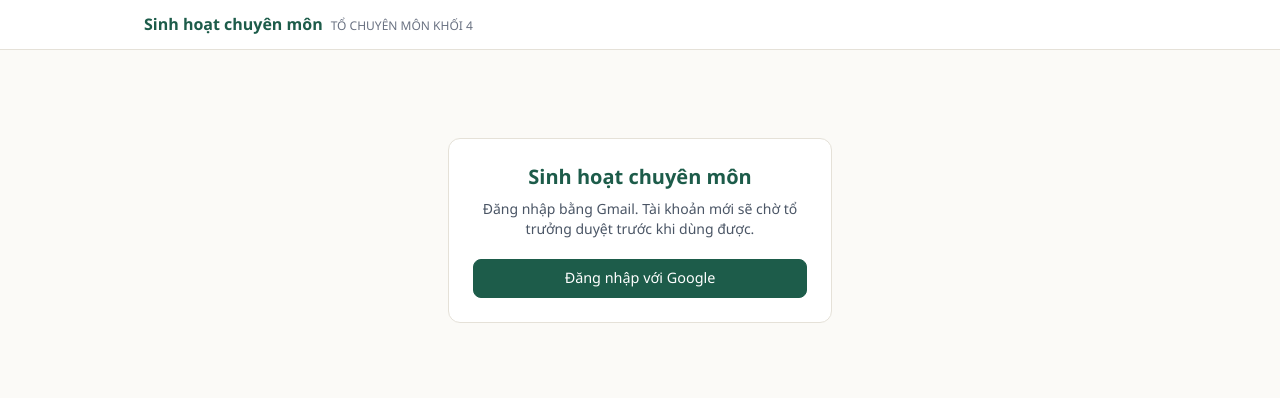
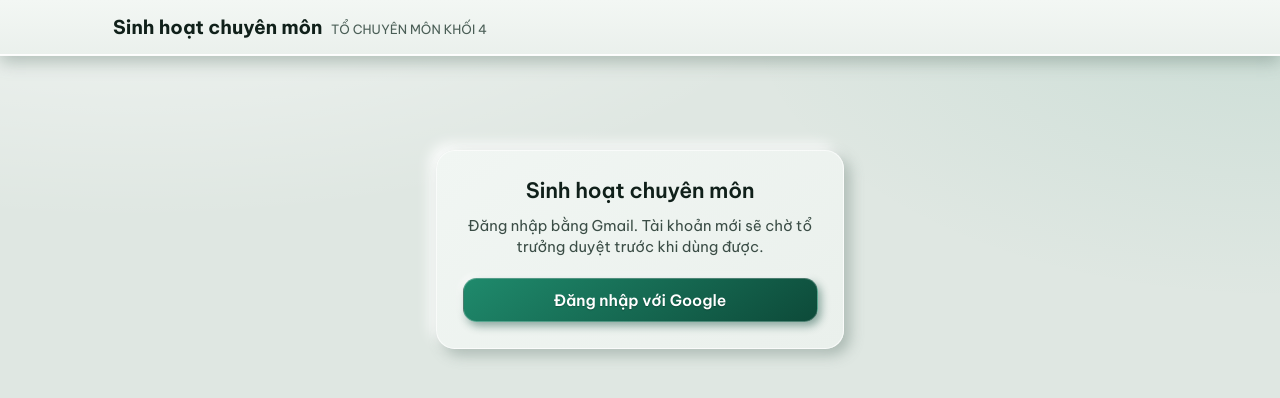
Before and after one commit to khaicdv4-svg/sinh-hoat-chuyen-mon, a Next.js app: page /login in a window 1280 px wide. Shown: the top 398 px of the page. Built offline with nearby package versions, Linux system fonts and the light colour scheme; no server answers.

Commit message:
Giao diện nổi khối, ô lõm đục lỗ, chữ Be Vietnam Pro rõ hơn
Co-Authored-By: Claude Sonnet 5.5 <noreply@anthropic.com>
Claude-Session: https://claude.ai/code/session_01VvLgpN84QvFT3r5aAbVWaE

```diff
--- a/src/app/bien-ban/[id]/page.tsx
+++ b/src/app/bien-ban/[id]/page.tsx
@@ -80,7 +80,7 @@ export default async function MeetingPage({ params }: { params: Promise<{ id: st
       <div className="mt-5 grid gap-6">
         {groups.map((g, gi) => (
           <div key={gi} className="grid gap-3">
-            {g.part && <h2 className="text-sm font-bold uppercase tracking-wide text-[var(--brand)]">{partLabel(g.part, meeting.week_from, meeting.week_to)}</h2>}
+            {g.part && <h2 className="section-title justify-self-start uppercase tracking-wide">{partLabel(g.part, meeting.week_from, meeting.week_to)}</h2>}
             {g.items.map(({ s, no }) => (
               <SectionCard
                 key={s.id}
--- a/src/app/globals.css
+++ b/src/app/globals.css
@@ -1,29 +1,103 @@
 @import "tailwindcss";
 
 :root {
-  --ink: #1f2937;
-  --paper: #fbfaf7;
-  --line: #e5e1d8;
-  --brand: #1d5c4a;
-  --brand-dark: #144536;
+  --ink: #10201a;
+  --muted: #475a52;
+  --bg: #dfe7e2;
+  --surface: #eaf0ec;
+  --line: #c9d5cf;
+  --brand: #14634d;
+  --brand-dark: #0d4a39;
+  --brand-light: #1f8a6c;
   --warn: #b45309;
+  --sh-dark: rgba(98, 122, 111, .42);
+  --sh-light: rgba(255, 255, 255, .95);
+  --raised: 6px 6px 14px var(--sh-dark), -6px -6px 14px var(--sh-light);
+  --raised-sm: 3px 3px 7px var(--sh-dark), -3px -3px 7px var(--sh-light);
+  --inset: inset 4px 4px 9px var(--sh-dark), inset -4px -4px 9px var(--sh-light);
+  --inset-sm: inset 2px 2px 5px var(--sh-dark), inset -2px -2px 5px var(--sh-light);
 }
 
-html { background: var(--paper); color: var(--ink); }
-body { font-family: "Segoe UI", system-ui, -apple-system, "Helvetica Neue", Arial, sans-serif; line-height: 1.55; }
+html { background: var(--bg); color: var(--ink); font-size: 17px; }
+body {
+  font-family: "Be Vietnam Pro", "Segoe UI", system-ui, -apple-system, "Helvetica Neue", Arial, sans-serif;
+  line-height: 1.6;
+  background:
+    radial-gradient(1200px 500px at 10% -10%, rgba(255,255,255,.65), transparent 60%),
+    radial-gradient(900px 500px at 100% 0%, rgba(31,138,108,.10), transparent 60%),
+    var(--bg);
+  background-attachment: fixed;
+  -webkit-font-smoothing: antialiased;
+}
+h1, h2, h3 { letter-spacing: -.005em; color: var(--ink); }
+a { color: inherit; }
+::selection { background: rgba(31,138,108,.25); }
 
-.btn { display: inline-flex; align-items: center; gap: .4rem; border-radius: .5rem; padding: .45rem .9rem; font-size: .9rem; font-weight: 500; border: 1px solid var(--line); background: #fff; cursor: pointer; transition: background .15s; }
-.btn:hover { background: #f3f1ea; }
-.btn:disabled { opacity: .5; cursor: not-allowed; }
-.btn-primary { background: var(--brand); color: #fff; border-color: var(--brand); }
-.btn-primary:hover { background: var(--brand-dark); }
-.btn-danger { color: #b91c1c; }
-.btn-sm { padding: .25rem .6rem; font-size: .8rem; }
-.card { background: #fff; border: 1px solid var(--line); border-radius: .75rem; }
-.input { width: 100%; border: 1px solid var(--line); border-radius: .5rem; padding: .5rem .7rem; background: #fff; font-size: .95rem; }
-.input:focus { outline: 2px solid var(--brand); outline-offset: -1px; }
-.badge { display: inline-block; border-radius: 999px; padding: .1rem .6rem; font-size: .75rem; font-weight: 500; }
-.badge-open { background: #dcfce7; color: #166534; }
-.badge-locked { background: #e5e7eb; color: #374151; }
-.badge-warn { background: #fef3c7; color: #92400e; }
-.badge-ai { background: #ede9fe; color: #5b21b6; }
+/* Chữ phụ đậm hơn để đọc rõ trên nền sáng */
+.text-gray-400 { color: #5d6f67; }
+.text-gray-500 { color: #4a5e56; }
+.text-gray-600 { color: #3b4d46; }
+.text-gray-700 { color: #2a3a34; }
+
+.topbar {
+  position: sticky; top: 0; z-index: 30;
+  background: linear-gradient(180deg, #f3f7f4, var(--surface));
+  box-shadow: 0 6px 16px var(--sh-dark), 0 -1px 0 var(--sh-light) inset;
+  border-bottom: 1px solid rgba(255,255,255,.7);
+}
+.topbar nav a { padding: .3rem .7rem; border-radius: .7rem; font-weight: 500; transition: box-shadow .15s, background .15s; }
+.topbar nav a:hover { box-shadow: var(--inset-sm); background: rgba(255,255,255,.35); }
+
+/* Nút nổi khối */
+.btn {
+  display: inline-flex; align-items: center; justify-content: center; gap: .4rem;
+  border-radius: .8rem; padding: .5rem 1.05rem; font-size: .92rem; font-weight: 600;
+  border: 1px solid rgba(255,255,255,.65); color: var(--ink);
+  background: linear-gradient(145deg, #f6faf7, #dde6e0);
+  box-shadow: var(--raised-sm);
+  cursor: pointer; transition: transform .12s, box-shadow .12s, filter .12s;
+}
+.btn:hover { transform: translateY(-1px); box-shadow: 4px 5px 10px var(--sh-dark), -4px -4px 9px var(--sh-light); }
+.btn:active { transform: translateY(0); box-shadow: var(--inset-sm); }
+.btn:disabled { opacity: .5; cursor: not-allowed; transform: none; box-shadow: var(--raised-sm); }
+.btn-primary {
+  color: #fff; border-color: rgba(255,255,255,.25); text-shadow: 0 1px 1px rgba(0,0,0,.25);
+  background: linear-gradient(145deg, var(--brand-light), var(--brand-dark));
+  box-shadow: 3px 4px 9px rgba(13,74,57,.45), -2px -2px 6px var(--sh-light);
+}
+.btn-primary:hover { filter: brightness(1.06); }
+.btn-primary:active { box-shadow: inset 3px 3px 7px rgba(0,0,0,.35); }
+.btn-danger { color: #a31515; }
+.btn-sm { padding: .3rem .75rem; font-size: .82rem; border-radius: .65rem; }
+
+/* Thẻ nổi, ô chứa nội dung lõm xuống như đục lỗ */
+.card {
+  background: linear-gradient(145deg, #f1f6f3, var(--surface));
+  border: 1px solid rgba(255,255,255,.7); border-radius: 1.1rem;
+  box-shadow: var(--raised);
+}
+a.card { transition: transform .15s, box-shadow .15s; }
+a.card:hover { transform: translateY(-2px); box-shadow: 8px 10px 18px var(--sh-dark), -7px -7px 16px var(--sh-light); }
+.well {
+  background: #e3ebe6; border-radius: .9rem; box-shadow: var(--inset);
+  border: 1px solid rgba(150,170,160,.25);
+}
+.input {
+  width: 100%; border-radius: .8rem; padding: .6rem .85rem; font-size: 1rem; color: var(--ink);
+  background: #e4ece7; border: 1px solid rgba(150,170,160,.3); box-shadow: var(--inset-sm);
+}
+.input::placeholder { color: #6a7d75; }
+.input:focus { outline: 2px solid var(--brand-light); outline-offset: 1px; background: #eef4f0; }
+select.input { padding-right: 1.6rem; }
+
+.badge { display: inline-block; border-radius: 999px; padding: .12rem .7rem; font-size: .76rem; font-weight: 600; box-shadow: var(--inset-sm); }
+.badge-open { background: #d4efdd; color: #14532d; }
+.badge-locked { background: #dfe3e1; color: #2f3b36; }
+.badge-warn { background: #fbe8b8; color: #7a3d06; }
+.badge-ai { background: #e4defa; color: #4c1d95; }
+
+.section-title {
+  display: inline-block; padding: .35rem 1rem; border-radius: .8rem; font-size: .88rem; font-weight: 700;
+  color: var(--brand-dark); background: var(--surface); box-shadow: var(--raised-sm);
+}
+@media print { .topbar { display: none; } body { background: #fff; } }
--- a/src/app/layout.tsx
+++ b/src/app/layout.tsx
@@ -12,6 +12,11 @@ export default async function RootLayout({ children }: { children: React.ReactNo
   const profile = await getProfile();
   return (
     <html lang="vi">
+      <head>
+        <link rel="preconnect" href="https://fonts.googleapis.com" />
+        <link rel="preconnect" href="https://fonts.gstatic.com" crossOrigin="" />
+        <link href="https://fonts.googleapis.com/css2?family=Be+Vietnam+Pro:wght@400;500;600;700&display=swap" rel="stylesheet" />
+      </head>
       <body className="min-h-screen">
         <Nav profile={profile} />
         <main className="mx-auto max-w-5xl px-4 py-6">{children}</main>
--- a/src/app/page.tsx
+++ b/src/app/page.tsx
@@ -18,7 +18,7 @@ export default async function Home({ searchParams }: { searchParams: Promise<{ e
   const row = (m: Meeting) => {
     const past = m.meeting_date && m.meeting_date < today && m.status === "open";
     return (
-      <Link key={m.id} href={`/bien-ban/${m.id}`} className="card flex flex-wrap items-center gap-3 px-4 py-3 hover:bg-[#f7f5ee]">
+      <Link key={m.id} href={`/bien-ban/${m.id}`} className="card flex flex-wrap items-center gap-3 px-4 py-3 ">
         <div className="min-w-0 flex-1">
           <div className="font-medium">{m.title}</div>
           <div className="text-sm text-gray-500">
--- a/src/components/AiSettingsForm.tsx
+++ b/src/components/AiSettingsForm.tsx
@@ -48,7 +48,7 @@ export default function AiSettingsForm({
         </p>
       )}
 
-      <section className="grid gap-2 rounded-lg border border-[var(--line)] bg-white p-5">
+      <section className="grid gap-2 card p-5">
         <h2 className="font-medium">1. Khóa API (dùng chung cho mọi model)</h2>
         <input name="apiKey" type="password" autoComplete="off" placeholder={keyTail ? `Đã lưu: ••••${keyTail}. Để trống nếu giữ nguyên` : "Dán khóa API vào đây"} className={input} />
         <span className="text-xs text-gray-500">
@@ -56,7 +56,7 @@ export default function AiSettingsForm({
         </span>
       </section>
 
-      <section className="grid gap-3 rounded-lg border border-[var(--line)] bg-white p-5">
+      <section className="grid gap-3 card p-5">
         <h2 className="font-medium">2. Danh sách model</h2>
         <p className="text-xs text-gray-500">Chuẩn Anthropic: địa chỉ cổng không có /v1. Chuẩn OpenAI: địa chỉ có /v1. ID model copy từ trang Models của nhà cung cấp.</p>
         <div className="grid gap-3">
@@ -90,7 +90,7 @@ export default function AiSettingsForm({
         </div>
       </section>
 
-      <section className="grid gap-3 rounded-lg border border-[var(--line)] bg-white p-5">
+      <section className="grid gap-3 card p-5">
         <h2 className="font-medium">3. Dùng model nào cho việc gì</h2>
         <label className="grid gap-1 text-sm">
           <span>Model mặc định (cho gom ý kiến, dự thảo kết luận và mọi việc còn lại)</span>
--- a/src/components/Nav.tsx
+++ b/src/components/Nav.tsx
@@ -6,9 +6,9 @@ export default function Nav({ profile }: { profile: Profile | null }) {
   const approved = profile?.status === "approved";
   const leader = approved && profile?.role === "to_truong";
   return (
-    <header className="border-b border-[var(--line)] bg-white print:hidden">
+    <header className="topbar print:hidden">
       <div className="mx-auto flex max-w-5xl flex-wrap items-center gap-x-5 gap-y-2 px-4 py-3">
-        <Link href="/" className="font-semibold text-[var(--brand)]">
+        <Link href="/" className="text-lg font-bold text-[var(--brand)]">
           Sinh hoạt chuyên môn
           <span className="ml-2 hidden text-xs font-normal text-gray-500 sm:inline">{TEAM_NAME}</span>
         </Link>
--- a/src/components/SectionCard.tsx
+++ b/src/components/SectionCard.tsx
@@ -218,7 +218,7 @@ export default function SectionCard({
           const recordedBy = sp && sp.user_id !== e.author_id ? ` · ${who(e.author)} ghi` : "";
           const mine = e.author_id === me.id;
           return (
-            <div key={e.id} className="rounded-lg bg-[#f8f6ef] p-3 text-sm">
+            <div key={e.id} className="well p-3 text-sm">
               {editing === e.id ? (
                 <>
                   {recorder && <div className="mb-2">{speakerSelect(editSpeaker, setEditSpeaker)}</div>}
@@ -303,7 +303,7 @@ export default function SectionCard({
             {opAccepted.map((e) => {
               const sp = memberById(e.speaker_id);
               return (
-                <div key={e.id} className="rounded-lg bg-[#f8f6ef] p-3 text-sm">
+                <div key={e.id} className="well p-3 text-sm">
                   {editing === e.id ? (
                     <>
                       <textarea className="input" rows={3} value={editText} onChange={(x) => setEditText(x.target.value)} />
```
